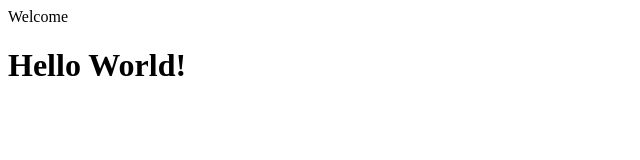
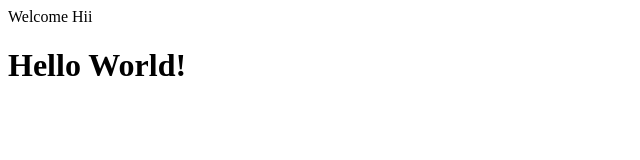
Before and after one commit to krupa25/demo, a plain HTML site: page index.html in a window 1280 px wide. Shown: the full height of the page, 0-640 px from the left. Drawn offline with Linux system fonts and the light colour scheme.

Commit message:
index.html changed line no 1

```diff
--- a/index.html
+++ b/index.html
@@ -1,4 +1,4 @@
-<p>Welcome</p>
+<p>Welcome Hii</p>
 <html>
     <h1>Hello World!</h1>
 </html>
```
